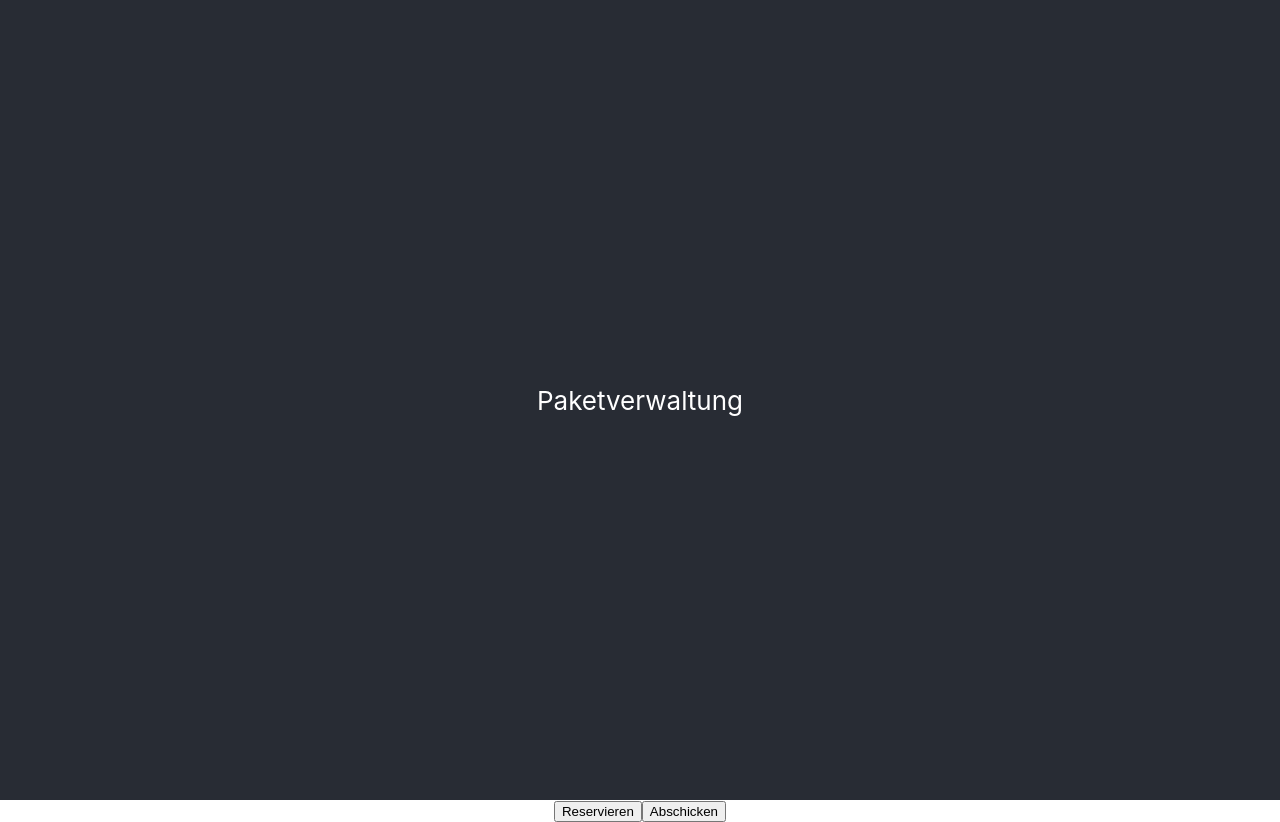
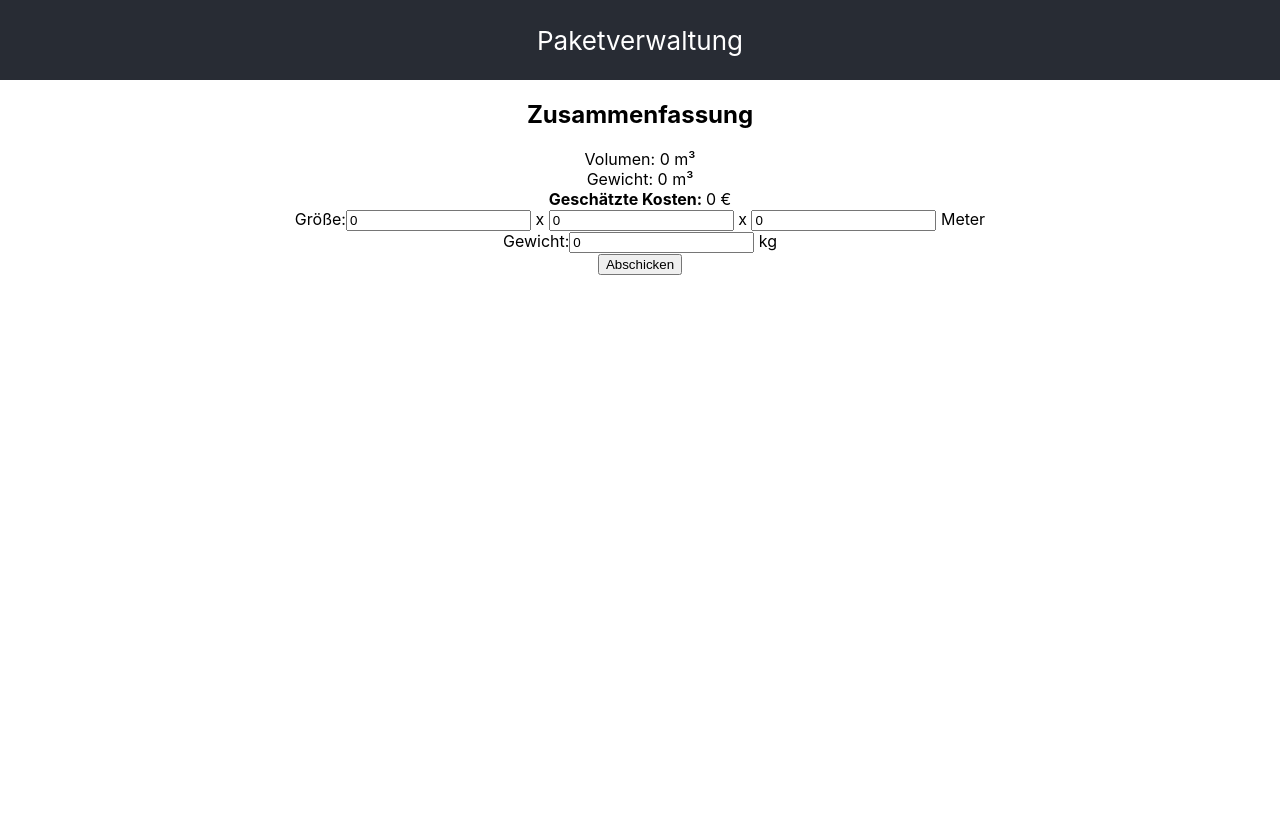
Before and after one commit to SetZero/LogisticsBPMN, a React (Create React App) app in the folder package_frontend/: page / in a window 1280 px wide. After the commit the page ends 800 px from the top, so only its background shows below. Built offline with nearby package versions, Linux system fonts and the light colour scheme; no server answers.

Commit message:
Update Activity Labels + Change HTML Layout

```diff
--- a/package_frontend/src/App.css
+++ b/package_frontend/src/App.css
@@ -15,7 +15,7 @@
 
 .App-header {
   background-color: #282c34;
-  min-height: 100vh;
+  min-height: 10vh;
   display: flex;
   flex-direction: column;
   align-items: center;
--- a/package_frontend/src/App.js
+++ /dev/null
@@ -1,103 +0,0 @@
-import logo from './logo.svg';
-import './App.css';
-
-const workerId = "aWorker";
-let currentId = "";
-
-async function fetchExternalTasks() {
-  var myHeaders = new Headers();
-  myHeaders.append("Content-Type", "application/json");
-
-  var raw = JSON.stringify({ "topicName": "createPackage" });
-
-  var requestOptions = {
-    method: 'POST',
-    headers: myHeaders,
-    body: raw,
-    redirect: 'follow'
-  };
-
-  return fetch("http://localhost:8080/engine-rest/external-task/", requestOptions);
-}
-
-async function fetchReserveTask() {
-  var myHeaders = new Headers();
-  myHeaders.append("Content-Type", "application/json");
-
-  var raw = JSON.stringify({ "workerId": workerId, "maxTasks": 1, "topics": [{ "topicName": "createPackage", "lockDuration": 10000 }] });
-
-  var requestOptions = {
-    method: 'POST',
-    headers: myHeaders,
-    body: raw,
-    redirect: 'follow'
-  };
-
-  return fetch("http://localhost:8080/engine-rest/external-task/fetchAndLock", requestOptions);
-}
-
-function handleReserve() {
-  fetchReserveTask().then(response => response.json())
-    .then(result => {
-      if(result.length > 0) {
-        currentId = result[0].id;
-        console.log(result[0]);
-      }
-    })
-    .catch(error => console.log('error', error));
-}
-
-async function completeTask(taskId) {
-  var myHeaders = new Headers();
-  myHeaders.append("Content-Type", "application/json");
-
-  var raw = JSON.stringify({
-    "workerId": workerId, "variables": {
-      "packageDimensions": {
-        "value": {
-          'w': 1, 'h': 2, 'd': 3
-        }
-      },
-      "weight": { "value": 42 }
-    }
-  });
-
-  var requestOptions = {
-    method: 'POST',
-    headers: myHeaders,
-    body: raw,
-    redirect: 'follow'
-  };
-
-  return fetch("http://localhost:8080/engine-rest/external-task/" + taskId + "/complete", requestOptions);
-}
-
-function handleCompleteTask() {
-  fetchReserveTask().then(response => response.text())
-    .then(result => {
-      console.log(result);
-      completeTask(currentId);
-    })
-    .catch(error => console.log('error', error));
-}
-
-function App() {
-  fetchExternalTasks()
-    .then(e => e.json())
-    .then(e => console.log(e))
-    .catch(e => console.error(e));
-
-  return (
-    <div className="App">
-      <header className="App-header">
-        Paketverwaltung
-      </header>
-      <div>
-        <button onClick={handleReserve}>Reservieren</button>
-        <button onClick={handleCompleteTask}>Abschicken</button>
-      </div>
-    </div>
-  );
-}
-
-export default App;
--- /dev/null
+++ b/package_frontend/src/App.jsx
@@ -0,0 +1,139 @@
+import React, { useState } from 'react';
+import logo from './logo.svg';
+import './App.css';
+
+const workerId = "aWorker";
+let currentId = "";
+
+async function fetchExternalTasks() {
+  var myHeaders = new Headers();
+  myHeaders.append("Content-Type", "application/json");
+
+  var raw = JSON.stringify({ "topicName": "createPackage" });
+
+  var requestOptions = {
+    method: 'POST',
+    headers: myHeaders,
+    body: raw,
+    redirect: 'follow'
+  };
+
+  return fetch("http://localhost:8080/engine-rest/external-task/", requestOptions);
+}
+
+async function fetchReserveTask() {
+  var myHeaders = new Headers();
+  myHeaders.append("Content-Type", "application/json");
+
+  var raw = JSON.stringify({ "workerId": workerId, "maxTasks": 1, "topics": [{ "topicName": "createPackage", "lockDuration": 10000 }] });
+
+  var requestOptions = {
+    method: 'POST',
+    headers: myHeaders,
+    body: raw,
+    redirect: 'follow'
+  };
+
+  return fetch("http://localhost:8080/engine-rest/external-task/fetchAndLock", requestOptions);
+}
+
+async function handleReserve() {
+  let result = await fetchReserveTask().then(response => response.json());
+  if (result.length > 0) {
+    currentId = result[0].id;
+    console.log(currentId);
+  }
+}
+
+async function completeTask(taskId, width, height, depth, weight) {
+  var myHeaders = new Headers();
+  myHeaders.append("Content-Type", "application/json");
+
+  var raw = JSON.stringify({
+    "workerId": workerId, "variables": {
+      "packageDimensions": {
+        "value": {
+          'w': {"value": width}, 'h':  {"value": height}, 'd':  {"value": depth}
+        }
+      },
+      "weight": { "value": weight }
+    }
+  });
+
+  var requestOptions = {
+    method: 'POST',
+    headers: myHeaders,
+    body: raw,
+    redirect: 'follow'
+  };
+
+  return fetch("http://localhost:8080/engine-rest/external-task/" + taskId + "/complete", requestOptions);
+}
+
+function handleCompleteTask(event, width, height, depth, weight) {
+  event.preventDefault();
+  handleReserve().then(() => {
+    fetchReserveTask().then(response => response.json())
+      .then(result => {
+        console.log(result);
+        completeTask(currentId, width, height, depth, weight).then(e => console.log(e)).catch(e => console.error(e))
+      })
+      .catch(error => console.log('error', error));
+  });
+}
+
+function App() {
+  const [width, setWidth] = useState(0);
+  const [height, setHeight] = useState(0);
+  const [depth, setDepth] = useState(0);
+  const [weight, setWeight] = useState(0);
+
+  fetchExternalTasks()
+    .then(e => e.json())
+    .then(e => console.log(e))
+    .catch(e => console.error(e));
+
+  function handleChange(fn, event) {
+    let val = parseInt(event.target.value);
+    fn(val ? val : 0);
+  }
+
+  return (
+    <div className="App">
+      <header className="App-header">
+        Paketverwaltung
+      </header>
+      <div>
+        <div>
+          <h2>Zusammenfassung</h2>
+          <div>Volumen: {width*height*depth} m³</div>
+          <div>Gewicht: {weight} m³</div>
+          <div><strong>Geschätzte Kosten: </strong> {Math.max(width*height*depth / 1000, weight)} € </div>
+        </div>
+        <form onSubmit={event => handleCompleteTask(event, width, height, depth, weight)}>
+
+          <div>
+            <label>
+                  Größe:
+              <input type="number" value={width} onChange={(event) => handleChange(setWidth, event)} placeholder="Weite" /> <span> x </span>
+              <input type="number" value={height} onChange={(event) => handleChange(setHeight, event)} placeholder="Höhe" /> <span> x </span>
+              <input type="number" value={depth} onChange={(event) => handleChange(setDepth, event)} placeholder="Tiefe" />
+              <span> Meter</span>
+            </label>
+          </div>
+
+          <div>
+            <label>
+              Gewicht:
+              <input type="text" value={weight} onChange={(event) => handleChange(setWeight, event)} placeholder="Weite" />
+              <span> kg</span>
+            </label>
+          </div>
+          <input type="submit" value="Abschicken" />
+        </form>
+      </div>
+    </div>
+  );
+}
+
+export default App;
--- a/package_frontend/src/index.js
+++ b/package_frontend/src/index.js
@@ -1,7 +1,7 @@
 import React from 'react';
 import ReactDOM from 'react-dom';
 import './index.css';
-import App from './App';
+import App from './App.jsx';
 import reportWebVitals from './reportWebVitals';
 
 ReactDOM.render(
```
Also changed, not shown: 1 other file (tests, documents, lock files or other folders).
